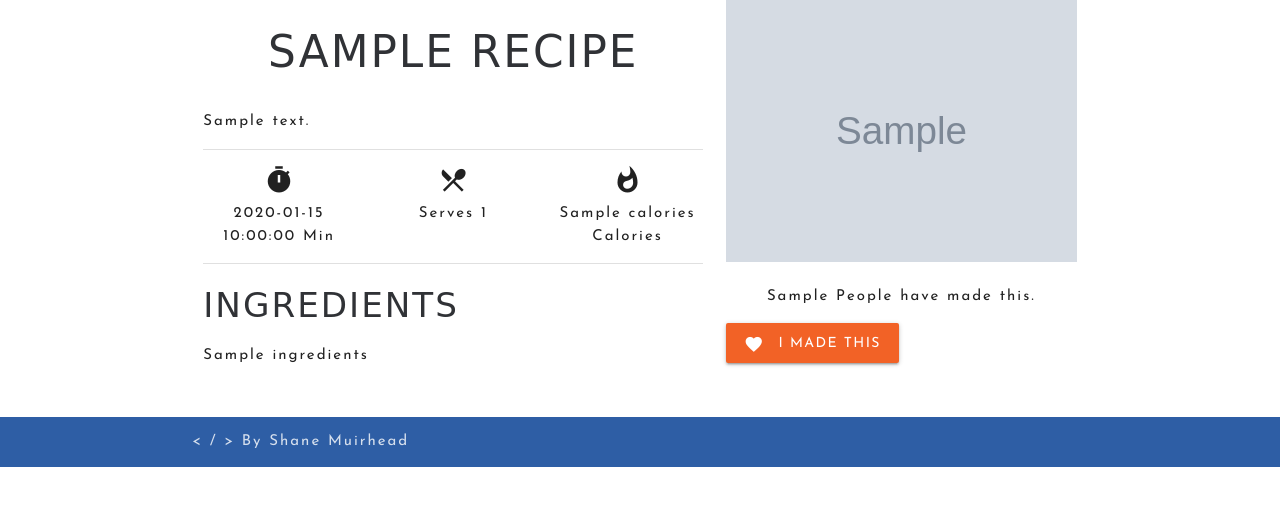
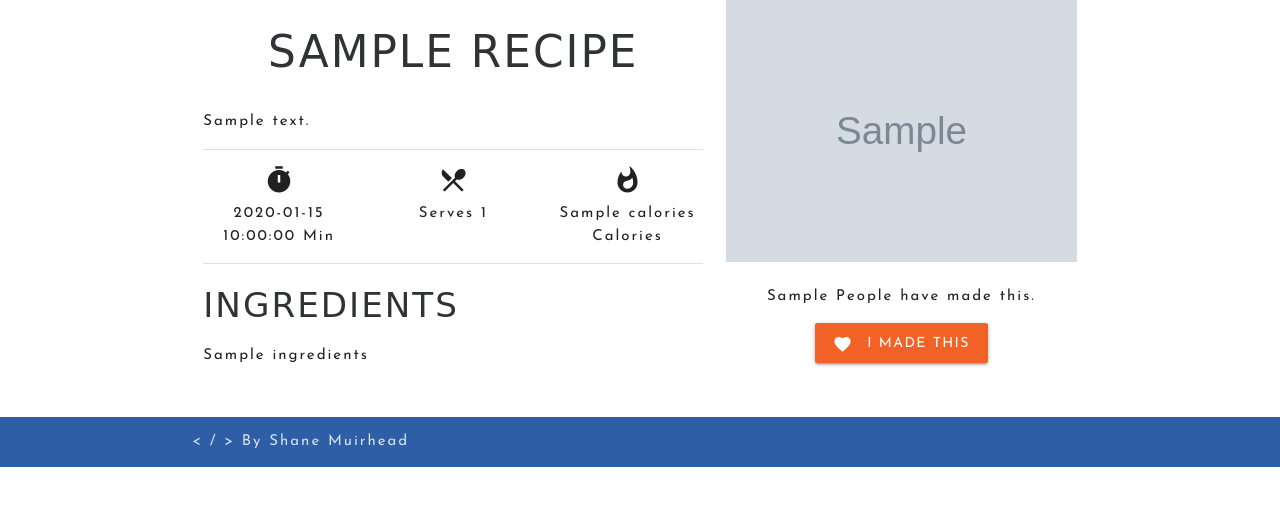
Before and after one commit to ShaneMuir/Cookbook-Recipe-Manager, a Flask app: template templates/recipe.html in a window 1280 px wide. Shown: the part 80-586 px from the top of the page. Run offline with Flask 2, Linux system fonts and the light colour scheme; the template is opened without the code that fills it: most values are stand-ins (such as "Sample title", 1, 10 or a date in 2020); grey boxes marked "Sample" are stand-in pictures; some libraries are stand-ins or nearby versions; some web fonts are replaced.

Commit message:
removed env file

```diff
--- a/env.py
+++ /dev/null
@@ -1,6 +0,0 @@
-import os
-
-#storing the MONGO_URI environment variable
-os.environ["MONGO_URI"] = 'mongodb://root:Pa55word@ds013270.mlab.com:13270/cookbook'
-
-os.environ["SECRET_KEY"] = 'you-will-never-guess'
--- a/main.py
+++ b/main.py
@@ -1,4 +1,4 @@
-import os, env
+import os
 from flask import Flask, render_template, redirect, request, url_for, flash, session, jsonify, json
 from flask_pymongo import PyMongo, pymongo
 from bson.objectid import ObjectId
--- a/static/scss/main.css
+++ b/static/scss/main.css
@@ -323,6 +323,12 @@ nav ul a:hover {
   text-transform: uppercase;
   letter-spacing: 0.1em; }
 
+.btn-centre {
+  display: inline-flex;
+  justify-content: center;
+  margin: auto;
+  width: 100%; }
+
 .btn-style:hover {
   background-color: rgba(46, 98, 175, 0.9);
   color: #fff; }
--- a/static/scss/main.scss
+++ b/static/scss/main.scss
@@ -345,6 +345,13 @@ nav ul a:hover {
     @include btn-style
 }
 
+.btn-centre {
+    display: inline-flex;
+    justify-content: center;
+    margin: auto;
+    width: 100%;
+}
+
 .btn-style:hover {
     background-color: rgba(46, 98, 175, 0.9);
     color: #fff;
--- a/templates/recipe.html
+++ b/templates/recipe.html
@@ -42,7 +42,7 @@
 
             <a href="#" data-featherlight="#mylightbox"><div id="mylightbox"><img class="responsive-img" src="{{ recipe.recipe_image }}"></div></a>
             <p class="center-align">{{ recipe['i-made-it'] }} People have made this.</p>
-            <p class="centre-align"><a class="waves-effect waves-light btn btn-style"><i class="material-icons left">favorite</i>I made this</a></p>
+            <div class="btn-centre"><a class="waves-effect waves-light btn btn-style"><i class="material-icons left">favorite</i>I made this</a></div>
         </div>
         {% if session %}
         {% if session['username'].title() == recipe.username.title() %}
```
Also changed, not shown: 1 other file.
